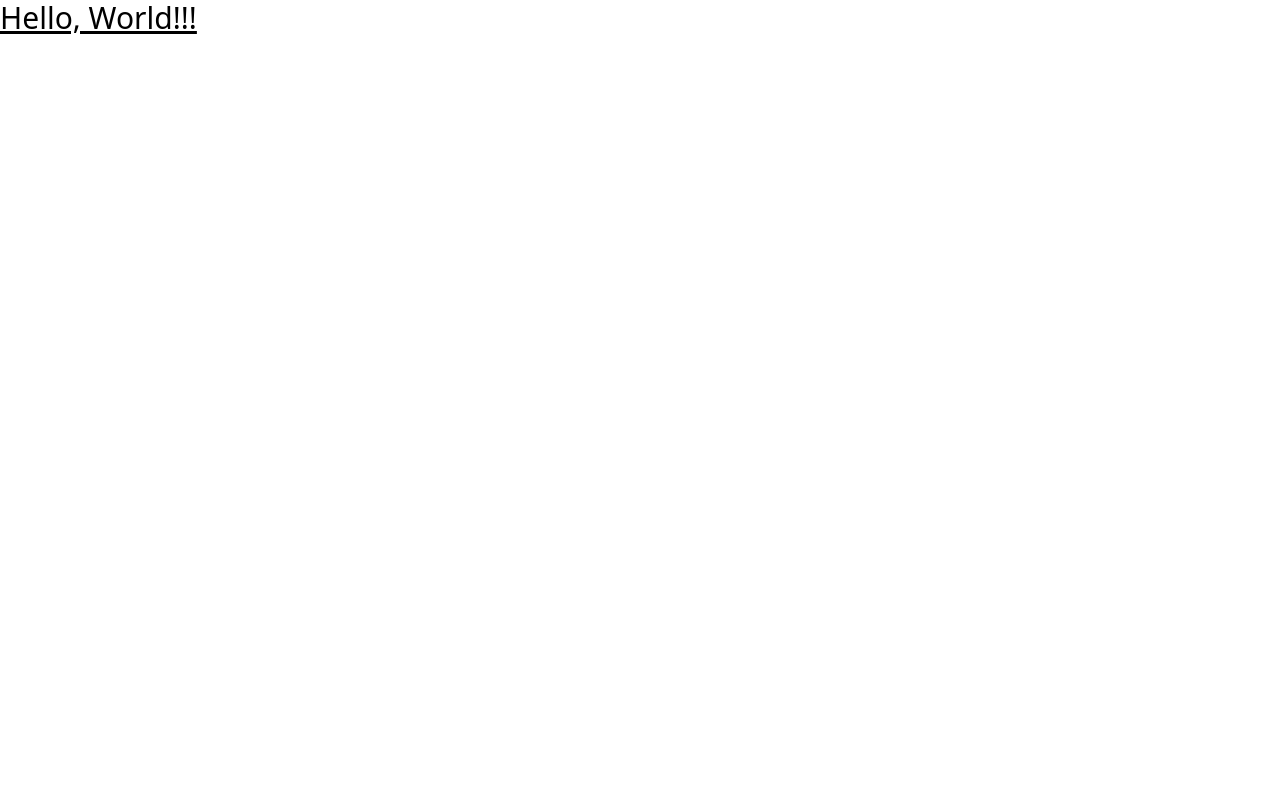
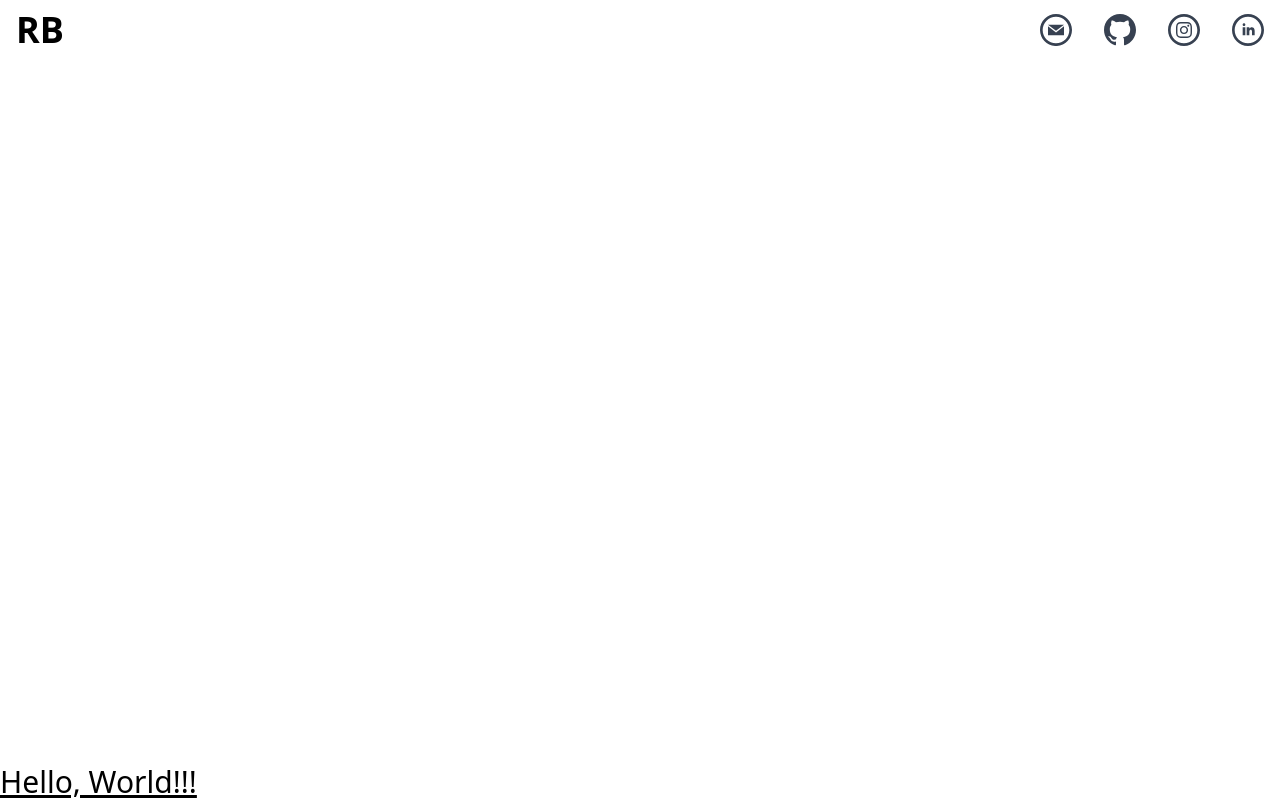
Before and after one commit to robmakesgames/robmakesgam.es, a Next.js app: page / in a window 1280 px wide. Built offline with nearby package versions, Linux system fonts and the light colour scheme.

Commit message:
Added a navigation bar

```diff
--- a/src/components/layout.tsx
+++ b/src/components/layout.tsx
@@ -5,6 +5,7 @@
  * Reusable component that defines the page layout site wide.
  */
 import Head from "next/head";
+import Navbar from "./navbar";
 
 type LayoutProps = {
   children: React.ReactNode;
@@ -20,6 +21,7 @@ const Layout = ({ children, pageMetaData }: LayoutProps) => {
         <link rel="icon" href="/favicon.ico" />
       </Head>
       <div className="flex flex-col justify-between h-screen">
+        <Navbar />
         <main className="container relative mx-auto">{children}</main>
       </div>
     </>
--- /dev/null
+++ b/src/components/navbar.tsx
@@ -0,0 +1,86 @@
+/**
+ * navbar.tsx
+ * Rob BartonS
+ *
+ *
+ */
+
+import Link from "next/link";
+
+const Navbar = () => {
+  return (
+    <nav className="sticky top-0 z-50 px-2 py-2.5 bg-white rounded border-gray-200 sm:px-4 dark:bg-gray-800">
+      <div className="container flex justify-between items-center mx-auto">
+        <Link href="/">
+          <a className="flex items-center">
+            <span className="self-center text-2xl font-semibold whitespace-nowrap md:text-4xl font-title dark:text-white">
+              RB
+            </span>
+          </a>
+        </Link>
+        <div className="block w-auto">
+          <ul className="flex flex-row mt-0 space-x-8 text-sm md:font-medium">
+            <li>
+              <a
+                href="https://www.github.com/rob4everever"
+                className="block text-gray-700 bg-transparent"
+              >
+                <svg
+                  className="w-6 h-6 fill-current md:w-8 md:h-8"
+                  xmlns="http://www.w3.org/2000/svg"
+                  viewBox="0 0 24 24"
+                >
+                  <path d="M12 2.02c5.514 0 10 4.486 10 10s-4.486 10-10 10-10-4.486-10-10 4.486-10 10-10zm0-2c-6.627 0-12 5.373-12 12s5.373 12 12 12 12-5.373 12-12-5.373-12-12-12zm0 12.55l-5.992-4.57h11.983l-5.991 4.57zm0 1.288l-6-4.629v6.771h12v-6.771l-6 4.629z" />
+                </svg>
+              </a>
+            </li>
+            <li>
+              <a
+                href="https://www.github.com/rob4everever"
+                className="block text-gray-700 bg-transparent"
+              >
+                <svg
+                  className="w-6 h-6 fill-current md:w-8 md:h-8"
+                  xmlns="http://www.w3.org/2000/svg"
+                  viewBox="0 0 24 24"
+                >
+                  <path d="M12 0c-6.626 0-12 5.373-12 12 0 5.302 3.438 9.8 8.207 11.387.599.111.793-.261.793-.577v-2.234c-3.338.726-4.033-1.416-4.033-1.416-.546-1.387-1.333-1.756-1.333-1.756-1.089-.745.083-.729.083-.729 1.205.084 1.839 1.237 1.839 1.237 1.07 1.834 2.807 1.304 3.492.997.107-.775.418-1.305.762-1.604-2.665-.305-5.467-1.334-5.467-5.931 0-1.311.469-2.381 1.236-3.221-.124-.303-.535-1.524.117-3.176 0 0 1.008-.322 3.301 1.23.957-.266 1.983-.399 3.003-.404 1.02.005 2.047.138 3.006.404 2.291-1.552 3.297-1.23 3.297-1.23.653 1.653.242 2.874.118 3.176.77.84 1.235 1.911 1.235 3.221 0 4.609-2.807 5.624-5.479 5.921.43.372.823 1.102.823 2.222v3.293c0 .319.192.694.801.576 4.765-1.589 8.199-6.086 8.199-11.386 0-6.627-5.373-12-12-12z" />
+                </svg>
+              </a>
+            </li>
+            <li>
+              <a
+                href="https://www.instagram.com/robbatr0n_"
+                className="block text-gray-700 bg-transparent"
+              >
+                <svg
+                  className="w-6 h-6 fill-current md:w-8 md:h-8"
+                  xmlns="http://www.w3.org/2000/svg"
+                  viewBox="0 0 24 24"
+                >
+                  <path d="M12 2c5.514 0 10 4.486 10 10s-4.486 10-10 10-10-4.486-10-10 4.486-10 10-10zm0-2c-6.627 0-12 5.373-12 12s5.373 12 12 12 12-5.373 12-12-5.373-12-12-12zm0 7.082c1.602 0 1.792.006 2.425.035 1.627.074 2.385.845 2.46 2.459.028.633.034.822.034 2.424s-.006 1.792-.034 2.424c-.075 1.613-.832 2.386-2.46 2.46-.633.028-.822.035-2.425.035-1.602 0-1.792-.006-2.424-.035-1.63-.075-2.385-.849-2.46-2.46-.028-.632-.035-.822-.035-2.424s.007-1.792.035-2.424c.074-1.615.832-2.386 2.46-2.46.632-.029.822-.034 2.424-.034zm0-1.082c-1.63 0-1.833.007-2.474.037-2.18.1-3.39 1.309-3.49 3.489-.029.641-.036.845-.036 2.474 0 1.63.007 1.834.036 2.474.1 2.179 1.31 3.39 3.49 3.49.641.029.844.036 2.474.036 1.63 0 1.834-.007 2.475-.036 2.176-.1 3.391-1.309 3.489-3.49.029-.64.036-.844.036-2.474 0-1.629-.007-1.833-.036-2.474-.098-2.177-1.309-3.39-3.489-3.489-.641-.03-.845-.037-2.475-.037zm0 2.919c-1.701 0-3.081 1.379-3.081 3.081s1.38 3.081 3.081 3.081 3.081-1.379 3.081-3.081c0-1.701-1.38-3.081-3.081-3.081zm0 5.081c-1.105 0-2-.895-2-2 0-1.104.895-2 2-2 1.104 0 2.001.895 2.001 2s-.897 2-2.001 2zm3.202-5.922c-.397 0-.72.322-.72.72 0 .397.322.72.72.72.398 0 .721-.322.721-.72 0-.398-.322-.72-.721-.72z" />
+                </svg>
+              </a>
+            </li>
+            <li>
+              <a
+                href="https://www.linkedin.com/barton.rob27"
+                className="block text-gray-700 bg-transparent"
+              >
+                <svg
+                  className="w-6 h-6 fill-current md:w-8 md:h-8"
+                  xmlns="http://www.w3.org/2000/svg"
+                  viewBox="0 0 24 24"
+                >
+                  <path d="M12 2c5.514 0 10 4.486 10 10s-4.486 10-10 10-10-4.486-10-10 4.486-10 10-10zm0-2c-6.627 0-12 5.373-12 12s5.373 12 12 12 12-5.373 12-12-5.373-12-12-12zm-2 8c0 .557-.447 1.008-1 1.008s-1-.45-1-1.008c0-.557.447-1.008 1-1.008s1 .452 1 1.008zm0 2h-2v6h2v-6zm3 0h-2v6h2v-2.861c0-1.722 2.002-1.881 2.002 0v2.861h1.998v-3.359c0-3.284-3.128-3.164-4-1.548v-1.093z" />
+                </svg>
+              </a>
+            </li>
+          </ul>
+        </div>
+      </div>
+    </nav>
+  );
+};
+
+export default Navbar;
```
